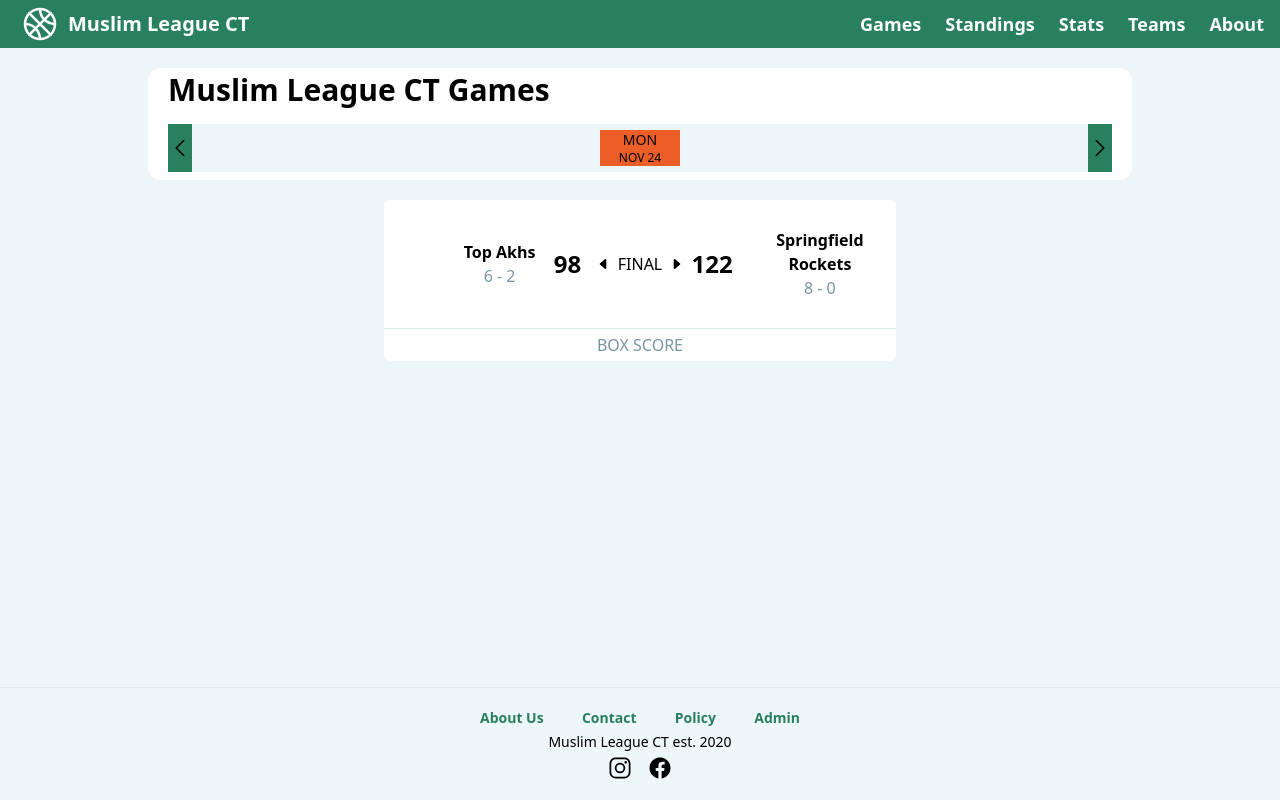
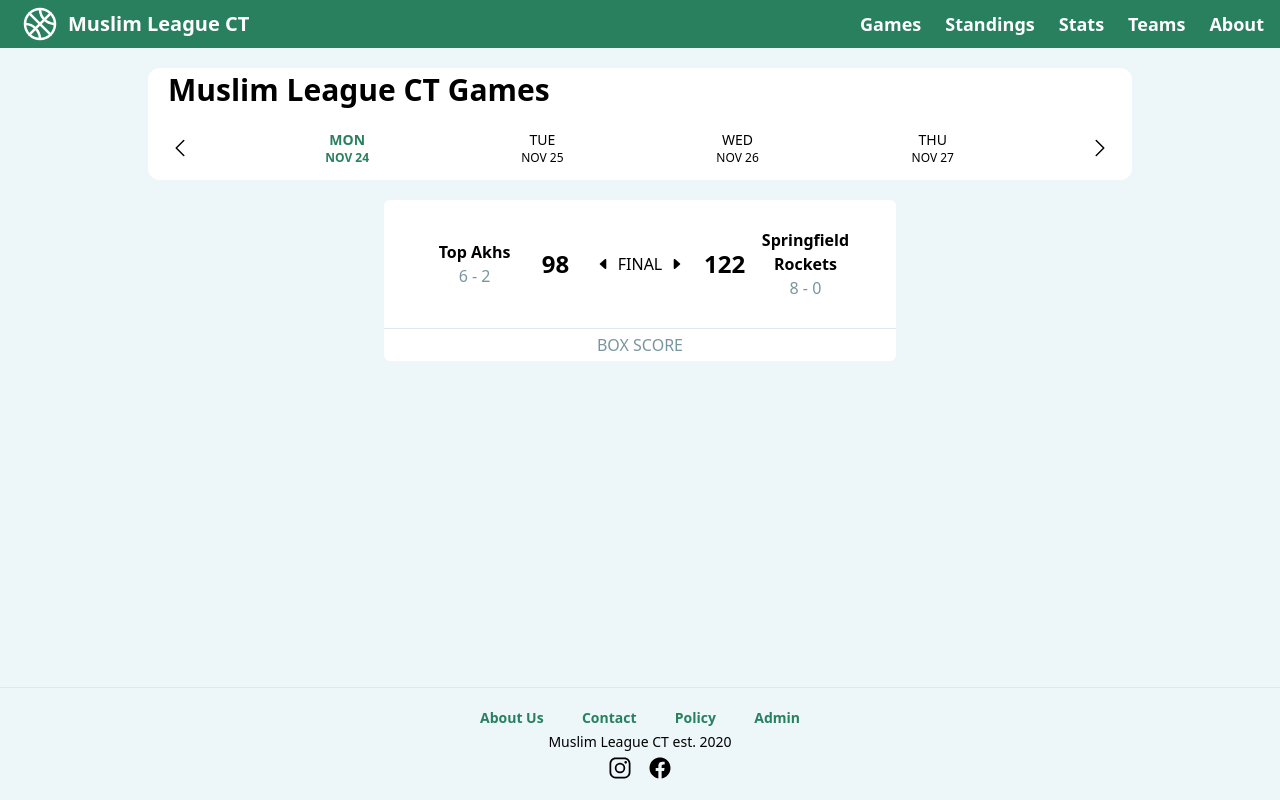
Before and after one commit to marwane8/muslim-league-ui, a Next.js app: page /games in a window 1280 px wide. Built offline with nearby package versions, Linux system fonts and the light colour scheme; no server answers.

Commit message:
created selectable games tab

```diff
--- /dev/null
+++ b/components/widgets/game-menu.tsx
@@ -0,0 +1,76 @@
+import React, { useState } from "react"
+import { NextPage } from "next"
+
+import NextLink from 'next/link';
+
+import Panel from '../panel'
+
+import LeftArrow from '/public/svgs/left.svg'
+import RightArrow from '/public/svgs/right.svg'
+
+const GameMenu: NextPage<Props> = ({stat,rank}: Props) => {
+    const [currentGame, setGame] = useState<number>(0);
+
+    const baseCSS = 'flex flex-col w-20 my-auto text-center cursor-pointer hover:font-bold';
+
+    const selectGame = (gameIndex: number) => {
+      setGame(gameIndex)
+    }
+
+    const dates = [
+        {
+            weekday: 'MON',
+            date: 'NOV 24'
+        },
+        {
+            weekday: 'TUE',
+            date: 'NOV 25'
+        },
+        {
+            weekday: 'WED',
+            date: 'NOV 26'
+        },
+        {
+            weekday: 'THU',
+            date: 'NOV 27'
+        },
+    ]
+    return (
+          <Panel
+            title='Muslim League CT Games'
+            removeBorder={true}
+            >
+          <div className='flex justify-between '>
+          <div className='flex items-center h-12 '>
+            <LeftArrow className="h-6 cursor-pointer"/>
+          </div>
+            { dates.map((date,index) => (
+              <NextLink href='#' key={index}>
+                <div className={
+                  index===currentGame
+                  ? "flex flex-col w-20 my-auto text-center cursor-pointer font-bold text-primary"
+                  : baseCSS
+
+                } onClick={() => selectGame(index)}>
+                    <h3 className='text-sm'>{date.weekday}</h3>
+                    <h4 className='text-xs'> {date.date}</h4>
+                </div>
+
+              </NextLink>
+            ))}
+          <div className='flex items-center h-12'>
+
+            <RightArrow className="h-6 cursor-pointer"/>
+          </div>
+          </div>
+          </Panel>
+
+    )
+}
+
+export default GameMenu
+
+type Props = {
+  stat: string,
+  rank: number
+}
--- a/pages/games.tsx
+++ b/pages/games.tsx
@@ -1,9 +1,7 @@
 import Header from '../components/header'
 import Container from '../components/container'
-import Panel from '../components/panel'
 
-import LeftArrow from '/public/svgs/left.svg'
-import RightArrow from '/public/svgs/right.svg'
+import GameMenu from '../components/widgets/game-menu'
 
 import WinArrowRight from '/public/svgs/win-arrow-right.svg'
 import WinArrowLeft from '/public/svgs/win-arrow-left.svg'
@@ -12,33 +10,17 @@ const Games = () => {
   return (
       <Container>
         <Header title='Games | Muslim League CT'/>
-          <Panel
-            title='Muslim League CT Games'
-            removeBorder={true}
-            >
-          <div className='bg-gray flex justify-between'>
-          <div className=' flex items-center h-12 bg-primary'>
-            <LeftArrow className="h-6"/>
-          </div>
-            <div className='flex flex-col text-center bg-red w-20 my-auto'>
-               <h3 className='text-sm hover:font-bold'>MON</h3>
-               <h4 className='text-xs'> NOV 24</h4>
-            </div>
 
-          <div className='flex items-center h-12 bg-primary'>
-            <RightArrow className="h-6"/>
-          </div>
-          </div>
-          </Panel>
+          <GameMenu/>
 
           <div className='bg-white max-w-lg my-5 rounded-md mx-auto overflow-hidden'>
-              <div className='flex justify-between h-32'>
+              <div className='flex justify-end h-32'>
                 <div className='w-2/3 flex justify-end'>
-                      <div className='flex flex-col justify-center text-center'>
+                      <div className='flex flex-col w-1/2 justify-center text-center'>
                         <h3 className='font-bold'> Top Akhs </h3>
                         <h4 className='text-gray-200'> 6 - 2 </h4>
                       </div>
-                      <div className='w-14 text-center my-auto ml-1 text-2xl font-extrabold'> 98  </div>
+                      <div className='w-14 text-center my-auto mr-3 text-2xl font-extrabold'> 98  </div>
                 </div>
                 <div className='flex my-auto justify-between items-center w-36 text-center '>
 
@@ -48,11 +30,11 @@ const Games = () => {
                   <WinArrowRight className='h-4'/>
                 </div>
                 <div className='w-2/3 flex flex-row-reverse justify-end'>
-                      <div className='flex flex-col justify-center text-center'>
+                      <div className='flex flex-col justify-center w-1/2 text-center'>
                         <h3 className='font-bold'> Springfield Rockets</h3>
                         <h4 className='text-gray-200'> 8 - 0 </h4>
                       </div>
-                      <div className='w-14 text-center my-auto mr-1 text-2xl font-extrabold'> 122  </div>
+                      <div className='w-14 text-center my-auto ml-3 text-2xl font-extrabold'> 122  </div>
                 </div>
               </div>
             <div className='border-t py-1 text-center border-gray-100 my-auto text-gray-200'> BOX SCORE </div>
```
